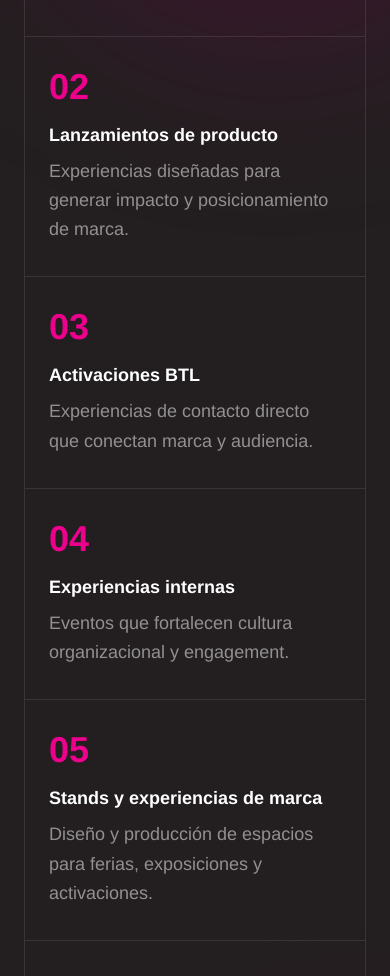
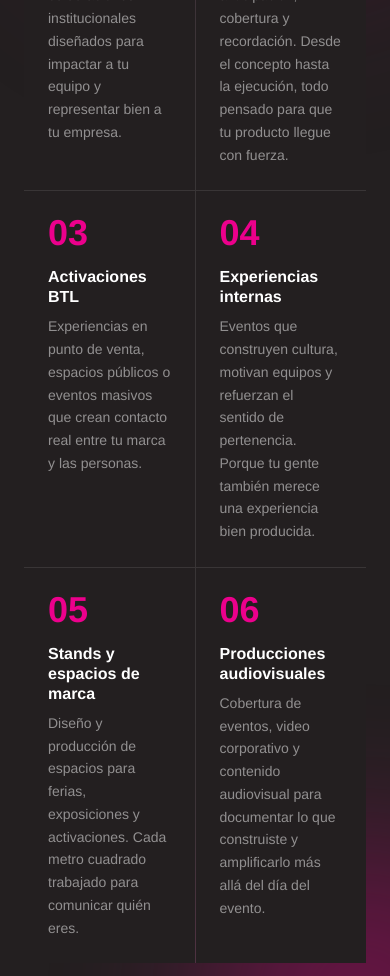
Before and after one commit to sebavigneaux-ui/lapizarra, a Next.js app: page / in a window 390 px wide. Shown: the part 8460-9436 px from the top of the page. Built offline with nearby package versions, Linux system fonts and the light colour scheme.

Commit message:
Improve Servicios: bigger collapsed state, better descriptions, 2-col mobile grid
Co-Authored-By: Claude Sonnet 4.6 <noreply@anthropic.com>

```diff
--- a/app/components/Servicios.tsx
+++ b/app/components/Servicios.tsx
@@ -4,32 +4,32 @@ const servicios = [
   {
     num: "01",
     titulo: "Eventos corporativos",
-    desc: "Convenciones, kick offs, celebraciones internas y eventos institucionales.",
+    desc: "Convenciones, kick offs, aniversarios y celebraciones institucionales diseñados para impactar a tu equipo y representar bien a tu empresa.",
   },
   {
     num: "02",
     titulo: "Lanzamientos de producto",
-    desc: "Experiencias diseñadas para generar impacto y posicionamiento de marca.",
+    desc: "Presentaciones que generan anticipación, cobertura y recordación. Desde el concepto hasta la ejecución, todo pensado para que tu producto llegue con fuerza.",
   },
   {
     num: "03",
     titulo: "Activaciones BTL",
-    desc: "Experiencias de contacto directo que conectan marca y audiencia.",
+    desc: "Experiencias en punto de venta, espacios públicos o eventos masivos que crean contacto real entre tu marca y las personas.",
   },
   {
     num: "04",
     titulo: "Experiencias internas",
-    desc: "Eventos que fortalecen cultura organizacional y engagement.",
+    desc: "Eventos que construyen cultura, motivan equipos y refuerzan el sentido de pertenencia. Porque tu gente también merece una experiencia bien producida.",
   },
   {
     num: "05",
-    titulo: "Stands y experiencias de marca",
-    desc: "Diseño y producción de espacios para ferias, exposiciones y activaciones.",
+    titulo: "Stands y espacios de marca",
+    desc: "Diseño y producción de espacios para ferias, exposiciones y activaciones. Cada metro cuadrado trabajado para comunicar quién eres.",
   },
   {
     num: "06",
-    titulo: "Producciones Audiovisuales",
-    desc: "Video corporativo, cobertura de eventos y contenido audiovisual para documentar y amplificar tu marca.",
+    titulo: "Producciones audiovisuales",
+    desc: "Cobertura de eventos, video corporativo y contenido audiovisual para documentar lo que construiste y amplificarlo más allá del día del evento.",
   },
 ];
 
@@ -52,12 +52,12 @@ export default function Servicios() {
         <style>{`
           .srv-acordeon {
             display: flex;
-            height: 520px;
+            height: 540px;
             border: 1px solid rgba(255,255,255,0.08);
           }
           .srv-col {
             flex: 1;
-            min-width: 56px;
+            min-width: 90px;
             transition: flex 0.5s cubic-bezier(0.4, 0, 0.2, 1);
             overflow: hidden;
             position: relative;
@@ -65,7 +65,7 @@ export default function Servicios() {
             cursor: default;
           }
           .srv-col:last-child { border-right: none; }
-          .srv-col:hover { flex: 5; }
+          .srv-col:hover { flex: 6; background: rgba(255,255,255,0.03); }
 
           .srv-rotado {
             position: absolute;
@@ -73,20 +73,26 @@ export default function Servicios() {
             display: flex;
             flex-direction: column;
             align-items: center;
-            padding: 2rem 0;
+            padding: 2rem 0 2rem;
             transition: opacity 0.15s ease;
+            gap: 1.5rem;
           }
           .srv-col:hover .srv-rotado { opacity: 0; pointer-events: none; }
 
+          .srv-num-col {
+            font-size: 2.5rem;
+            font-weight: 900;
+            line-height: 1;
+            color: #EC008C;
+          }
           .srv-titulo-vertical {
             writing-mode: vertical-rl;
             transform: rotate(180deg);
             white-space: nowrap;
             font-weight: 900;
-            font-size: 0.9rem;
-            letter-spacing: 0.05em;
-            color: rgba(255,255,255,0.5);
-            margin-top: 1rem;
+            font-size: 1rem;
+            letter-spacing: 0.03em;
+            color: rgba(255,255,255,0.6);
           }
 
           .srv-expandido {
@@ -100,22 +106,18 @@ export default function Servicios() {
             justify-content: flex-end;
           }
           .srv-col:hover .srv-expandido { opacity: 1; }
-          .srv-col:hover { background: rgba(255,255,255,0.03); }
         `}</style>
 
         {/* Acordeón horizontal — desktop */}
         <div className="srv-acordeon hidden md:flex">
           {servicios.map((s) => (
             <div key={s.num} className="srv-col">
-              {/* Estado colapsado */}
               <div className="srv-rotado">
-                <span className="text-[#EC008C] font-black text-sm">{s.num}</span>
+                <span className="srv-num-col">{s.num}</span>
                 <span className="srv-titulo-vertical">{s.titulo}</span>
               </div>
-
-              {/* Estado expandido */}
               <div className="srv-expandido">
-                <span className="text-[#EC008C] font-black text-5xl leading-none mb-6">{s.num}</span>
+                <span className="text-[#EC008C] font-black text-6xl leading-none mb-6">{s.num}</span>
                 <h3 className="text-white font-black text-xl mb-3 leading-tight">{s.titulo}</h3>
                 <p className="text-white/50 text-lg leading-relaxed">{s.desc}</p>
               </div>
@@ -123,13 +125,13 @@ export default function Servicios() {
           ))}
         </div>
 
-        {/* Versión mobile — lista vertical */}
-        <div className="md:hidden flex flex-col divide-y divide-white/10 border border-white/10">
+        {/* Mobile — grid 2 columnas */}
+        <div className="md:hidden grid grid-cols-2 gap-px bg-white/10">
           {servicios.map((s) => (
-            <div key={s.num} className="px-6 py-8">
+            <div key={s.num} className="bg-[#231F20] p-6">
               <span className="text-[#EC008C] font-black text-4xl leading-none block mb-4">{s.num}</span>
-              <h3 className="text-white font-black text-lg mb-2">{s.titulo}</h3>
-              <p className="text-white/50 text-lg leading-relaxed">{s.desc}</p>
+              <h3 className="text-white font-black text-base mb-2 leading-tight">{s.titulo}</h3>
+              <p className="text-white/50 text-sm leading-relaxed">{s.desc}</p>
             </div>
           ))}
         </div>
```
